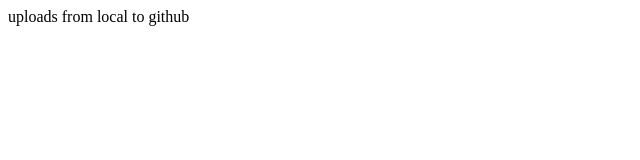
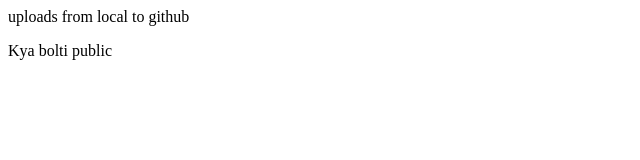
Before and after one commit to ManishMaske3/ManishMaske3, a plain HTML site: page index.html in a window 1280 px wide. Shown: the whole page, without its empty margins (0-640 px from the left). Drawn offline with Linux system fonts and the light colour scheme.

Commit message:
new changes

```diff
--- a/index.html
+++ b/index.html
@@ -1 +1,2 @@
 <p>uploads from local to github</p>
+<p>Kya bolti public</p>
```
